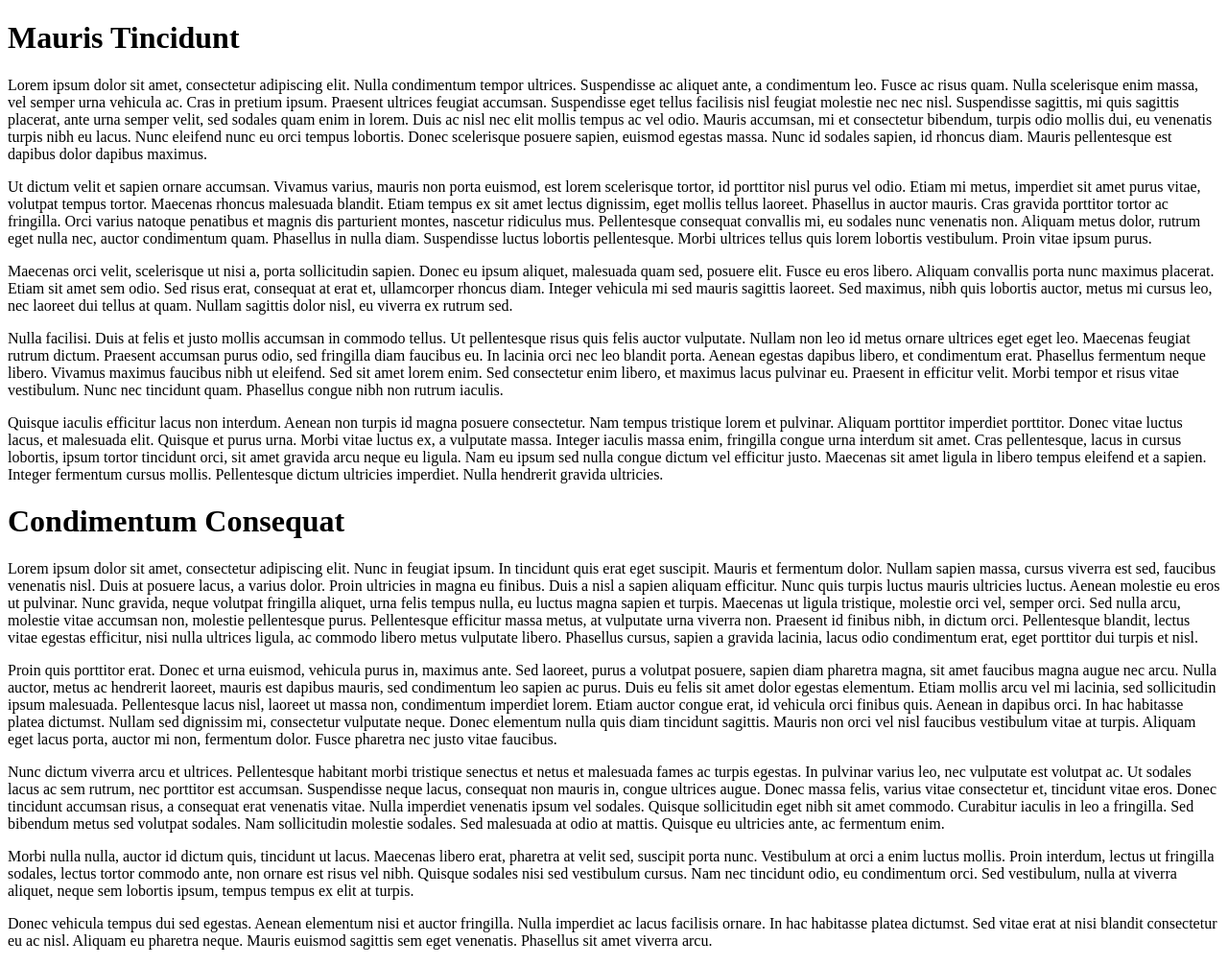
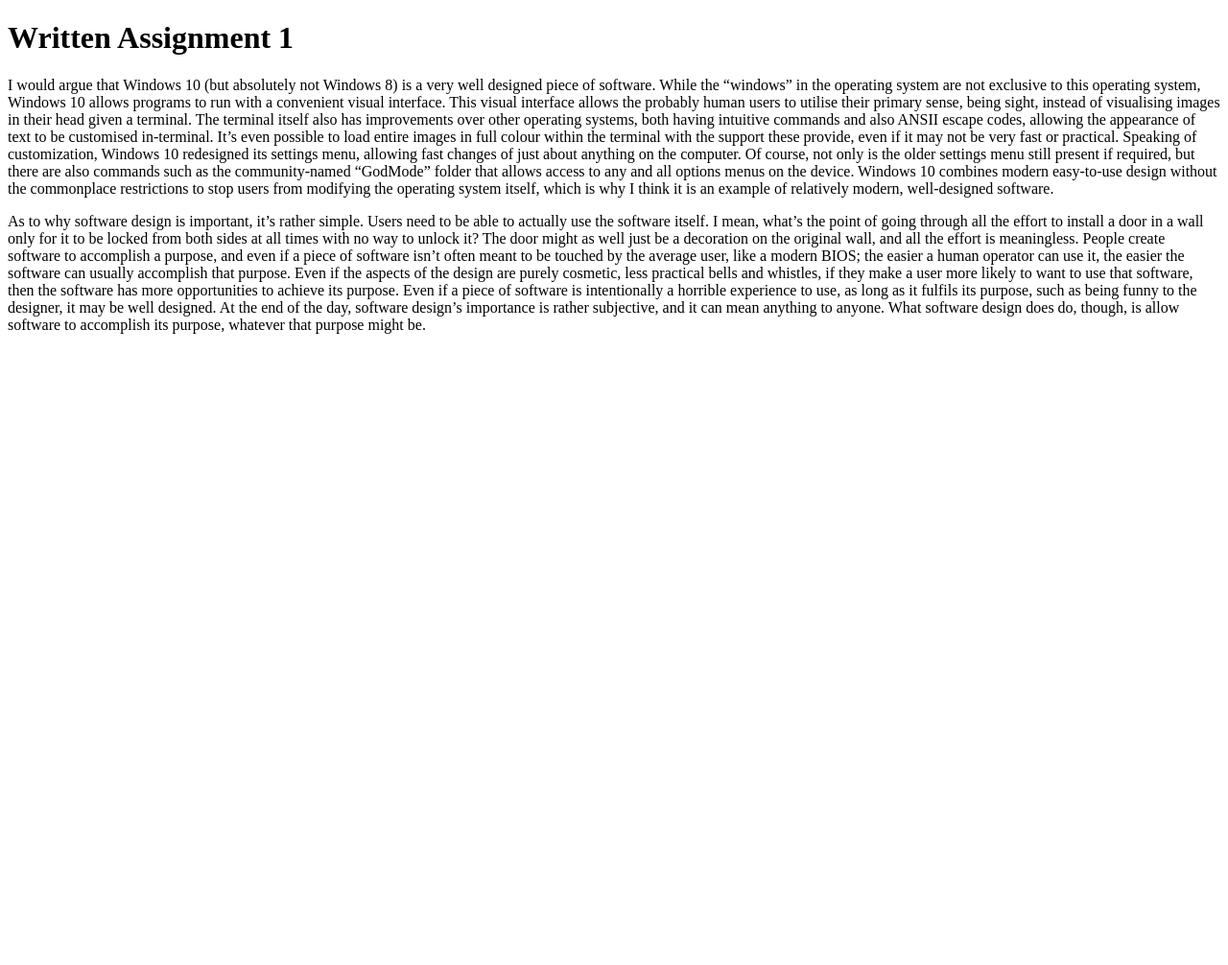
Before and after one commit to TheCoolerKatie/1250, a plain HTML site: page index.html in a window 1280 px wide. Shown: the whole page at 96% size. After the commit the page ends 800 px from the top, so only its background shows below. Drawn offline with Linux system fonts and the light colour scheme.

Commit message:
Update index.html

```diff
--- a/index.html
+++ b/index.html
@@ -7,73 +7,13 @@
 </head>
 
 <body>
-  <h1>Mauris Tincidunt</h1>
-  <p>Lorem ipsum dolor sit amet, consectetur adipiscing elit. Nulla condimentum tempor ultrices. Suspendisse ac aliquet
-    ante, a condimentum leo. Fusce ac risus quam. Nulla scelerisque enim massa, vel semper urna vehicula ac. Cras in
-    pretium ipsum. Praesent ultrices feugiat accumsan. Suspendisse eget tellus facilisis nisl feugiat molestie nec nec
-    nisl. Suspendisse sagittis, mi quis sagittis placerat, ante urna semper velit, sed sodales quam enim in lorem. Duis
-    ac nisl nec elit mollis tempus ac vel odio. Mauris accumsan, mi et consectetur bibendum, turpis odio mollis dui, eu
-    venenatis turpis nibh eu lacus. Nunc eleifend nunc eu orci tempus lobortis. Donec scelerisque posuere sapien,
-    euismod egestas massa. Nunc id sodales sapien, id rhoncus diam. Mauris pellentesque est dapibus dolor dapibus
-    maximus.</p>
-  <p>Ut dictum velit et sapien ornare accumsan. Vivamus varius, mauris non porta euismod, est lorem scelerisque tortor,
-    id porttitor nisl purus vel odio. Etiam mi metus, imperdiet sit amet purus vitae, volutpat tempus tortor. Maecenas
-    rhoncus malesuada blandit. Etiam tempus ex sit amet lectus dignissim, eget mollis tellus laoreet. Phasellus in
-    auctor mauris. Cras gravida porttitor tortor ac fringilla. Orci varius natoque penatibus et magnis dis parturient
-    montes, nascetur ridiculus mus. Pellentesque consequat convallis mi, eu sodales nunc venenatis non. Aliquam metus
-    dolor, rutrum eget nulla nec, auctor condimentum quam. Phasellus in nulla diam. Suspendisse luctus lobortis
-    pellentesque. Morbi ultrices tellus quis lorem lobortis vestibulum. Proin vitae ipsum purus.</p>
-  <p>Maecenas orci velit, scelerisque ut nisi a, porta sollicitudin sapien. Donec eu ipsum aliquet, malesuada quam sed,
-    posuere elit. Fusce eu eros libero. Aliquam convallis porta nunc maximus placerat. Etiam sit amet sem odio. Sed
-    risus erat, consequat at erat et, ullamcorper rhoncus diam. Integer vehicula mi sed mauris sagittis laoreet. Sed
-    maximus, nibh quis lobortis auctor, metus mi cursus leo, nec laoreet dui tellus at quam. Nullam sagittis dolor nisl,
-    eu viverra ex rutrum sed.</p>
-  <p>Nulla facilisi. Duis at felis et justo mollis accumsan in commodo tellus. Ut pellentesque risus quis felis auctor
-    vulputate. Nullam non leo id metus ornare ultrices eget eget leo. Maecenas feugiat rutrum dictum. Praesent accumsan
-    purus odio, sed fringilla diam faucibus eu. In lacinia orci nec leo blandit porta. Aenean egestas dapibus libero, et
-    condimentum erat. Phasellus fermentum neque libero. Vivamus maximus faucibus nibh ut eleifend. Sed sit amet lorem
-    enim. Sed consectetur enim libero, et maximus lacus pulvinar eu. Praesent in efficitur velit. Morbi tempor et risus
-    vitae vestibulum. Nunc nec tincidunt quam. Phasellus congue nibh non rutrum iaculis.</p>
-  <p>Quisque iaculis efficitur lacus non interdum. Aenean non turpis id magna posuere consectetur. Nam tempus tristique
-    lorem et pulvinar. Aliquam porttitor imperdiet porttitor. Donec vitae luctus lacus, et malesuada elit. Quisque et
-    purus urna. Morbi vitae luctus ex, a vulputate massa. Integer iaculis massa enim, fringilla congue urna interdum sit
-    amet. Cras pellentesque, lacus in cursus lobortis, ipsum tortor tincidunt orci, sit amet gravida arcu neque eu
-    ligula. Nam eu ipsum sed nulla congue dictum vel efficitur justo. Maecenas sit amet ligula in libero tempus eleifend
-    et a sapien. Integer fermentum cursus mollis. Pellentesque dictum ultricies imperdiet. Nulla hendrerit gravida
-    ultricies.</p>
-  <h1>Condimentum Consequat</h1>
-  <p>Lorem ipsum dolor sit amet, consectetur adipiscing elit. Nunc in feugiat ipsum. In tincidunt quis erat eget
-    suscipit. Mauris et fermentum dolor. Nullam sapien massa, cursus viverra est sed, faucibus venenatis nisl. Duis at
-    posuere lacus, a varius dolor. Proin ultricies in magna eu finibus. Duis a nisl a sapien aliquam efficitur. Nunc
-    quis turpis luctus mauris ultricies luctus. Aenean molestie eu eros ut pulvinar. Nunc gravida, neque volutpat
-    fringilla aliquet, urna felis tempus nulla, eu luctus magna sapien et turpis. Maecenas ut ligula tristique, molestie
-    orci vel, semper orci. Sed nulla arcu, molestie vitae accumsan non, molestie pellentesque purus. Pellentesque
-    efficitur massa metus, at vulputate urna viverra non. Praesent id finibus nibh, in dictum orci. Pellentesque
-    blandit, lectus vitae egestas efficitur, nisi nulla ultrices ligula, ac commodo libero metus vulputate libero.
-    Phasellus cursus, sapien a gravida lacinia, lacus odio condimentum erat, eget porttitor dui turpis et nisl.</p>
-  <p>Proin quis porttitor erat. Donec et urna euismod, vehicula purus in, maximus ante. Sed laoreet, purus a volutpat
-    posuere, sapien diam pharetra magna, sit amet faucibus magna augue nec arcu. Nulla auctor, metus ac hendrerit
-    laoreet, mauris est dapibus mauris, sed condimentum leo sapien ac purus. Duis eu felis sit amet dolor egestas
-    elementum. Etiam mollis arcu vel mi lacinia, sed sollicitudin ipsum malesuada. Pellentesque lacus nisl, laoreet ut
-    massa non, condimentum imperdiet lorem. Etiam auctor congue erat, id vehicula orci finibus quis. Aenean in dapibus
-    orci. In hac habitasse platea dictumst. Nullam sed dignissim mi, consectetur vulputate neque. Donec elementum nulla
-    quis diam tincidunt sagittis. Mauris non orci vel nisl faucibus vestibulum vitae at turpis. Aliquam eget lacus
-    porta, auctor mi non, fermentum dolor. Fusce pharetra nec justo vitae faucibus.</p>
-  <p>Nunc dictum viverra arcu et ultrices. Pellentesque habitant morbi tristique senectus et netus et malesuada fames ac
-    turpis egestas. In pulvinar varius leo, nec vulputate est volutpat ac. Ut sodales lacus ac sem rutrum, nec porttitor
-    est accumsan. Suspendisse neque lacus, consequat non mauris in, congue ultrices augue. Donec massa felis, varius
-    vitae consectetur et, tincidunt vitae eros. Donec tincidunt accumsan risus, a consequat erat venenatis vitae. Nulla
-    imperdiet venenatis ipsum vel sodales. Quisque sollicitudin eget nibh sit amet commodo. Curabitur iaculis in leo a
-    fringilla. Sed bibendum metus sed volutpat sodales. Nam sollicitudin molestie sodales. Sed malesuada at odio at
-    mattis. Quisque eu ultricies ante, ac fermentum enim.</p>
-  <p>Morbi nulla nulla, auctor id dictum quis, tincidunt ut lacus. Maecenas libero erat, pharetra at velit sed, suscipit
-    porta nunc. Vestibulum at orci a enim luctus mollis. Proin interdum, lectus ut fringilla sodales, lectus tortor
-    commodo ante, non ornare est risus vel nibh. Quisque sodales nisi sed vestibulum cursus. Nam nec tincidunt odio, eu
-    condimentum orci. Sed vestibulum, nulla at viverra aliquet, neque sem lobortis ipsum, tempus tempus ex elit at
-    turpis.</p>
-  <p>Donec vehicula tempus dui sed egestas. Aenean elementum nisi et auctor fringilla. Nulla imperdiet ac lacus
-    facilisis ornare. In hac habitasse platea dictumst. Sed vitae erat at nisi blandit consectetur eu ac nisl. Aliquam
-    eu pharetra neque. Mauris euismod sagittis sem eget venenatis. Phasellus sit amet viverra arcu.</p>
+  <h1>Written Assignment 1</h1>
+  <p>	I would argue that Windows 10 (but absolutely not Windows 8) is a very well designed piece of software. While the “windows” in the operating system are not exclusive to this operating system, Windows 10 allows programs to run with a convenient visual interface. This visual interface allows the probably human users to utilise their primary sense, being sight, instead of visualising images in their head given a terminal. The terminal itself also has  improvements over other operating systems, both having intuitive commands and also ANSII escape codes, allowing the appearance of text to be customised in-terminal. It’s even possible to load entire images in full colour within the terminal with the support these provide, even if it may not be very fast or practical. Speaking of customization, Windows 10 redesigned its settings menu, allowing fast changes of just about anything on the computer. Of course, not only is the older settings menu still present if required, but there are also commands such as the community-named “GodMode” folder that allows access to any and all options menus on the device. Windows 10 combines modern easy-to-use design without the commonplace restrictions to stop users from modifying the operating system itself, which is why I think it is an example of relatively modern, well-designed software.
+  </p>
+  <p>	As to why software design is important, it’s rather simple. Users need to be able to actually use the software itself. I mean, what’s the point of going through all the effort to install a door in a wall only for it to be locked from both sides at all times with no way to unlock it? The door might as well just be a decoration on the original wall, and all the effort is meaningless. People create software to accomplish a purpose, and even if a piece of software isn’t often meant to be touched by the average user, like a modern BIOS; the easier a human operator can use it, the easier the software can usually accomplish that purpose. Even if the aspects of the design are purely cosmetic, less practical bells and whistles, if they make a user more likely to want to use that software, then the software has more opportunities to achieve its purpose. Even if a piece of software is intentionally a horrible experience to use, as long as it fulfils its purpose, such as being funny to the designer, it may be well designed. At the end of the day, software design’s importance is rather subjective, and it can mean anything to anyone. What software design does do, though, is allow software to accomplish its purpose, whatever that purpose might be.
+
+  </p>
+
 </body>
 
 </html>
```
